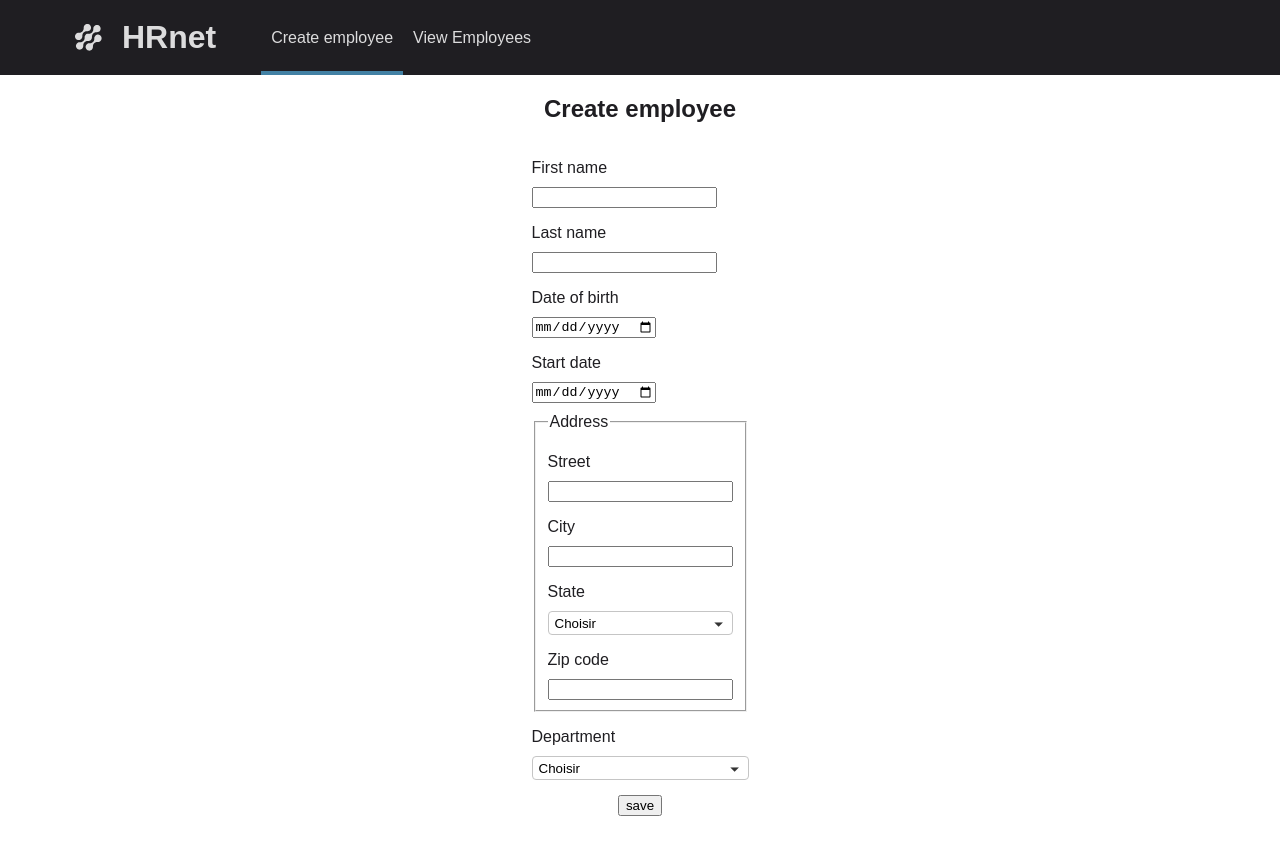
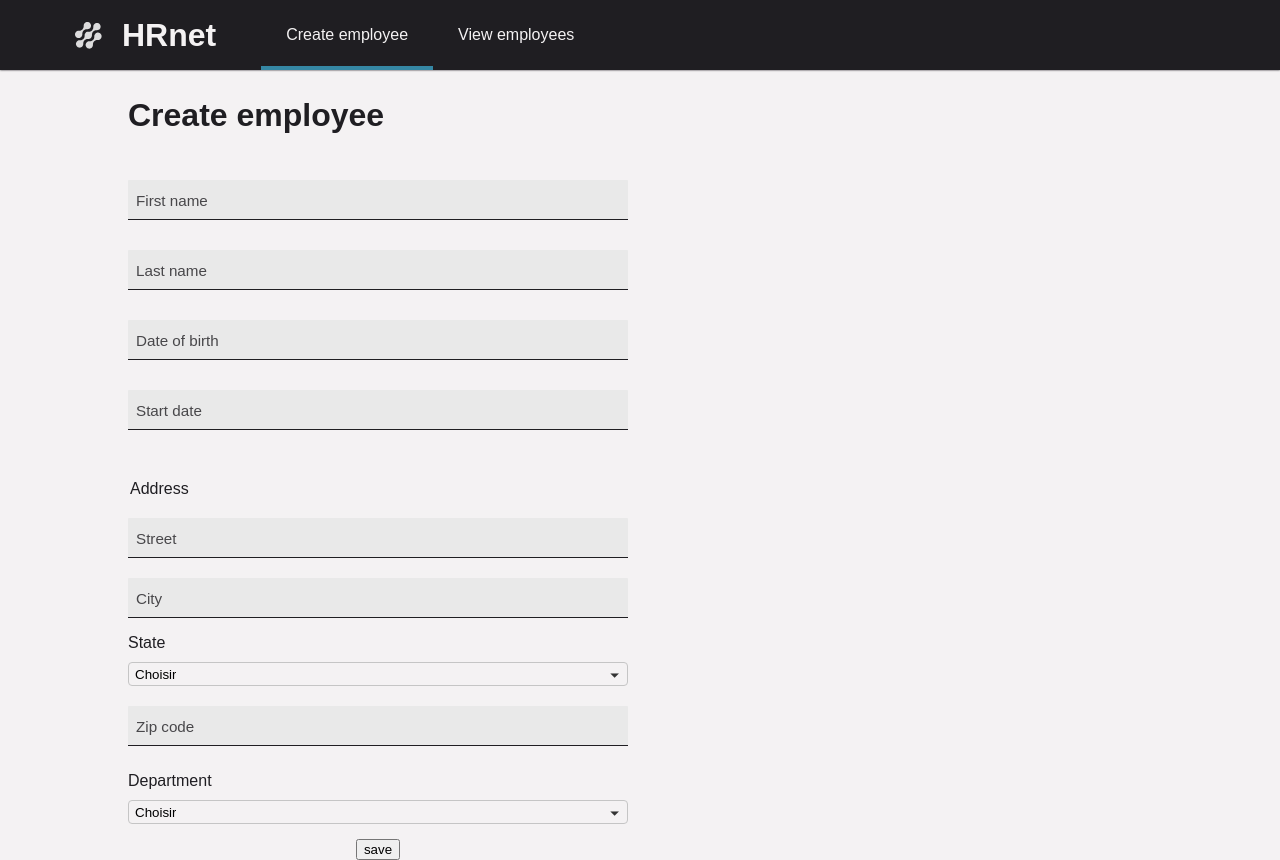
Before and after one commit to MathieuBouvet/MathieuBouvet_14_11032022, a React (Create React App) app: page / in a window 1280 px wide. Before the commit the page ends 816 px from the top, so only its background shows below. Built offline with nearby package versions, Linux system fonts and the light colour scheme.

Commit message:
Start styling the form

```diff
--- a/src/App.js
+++ b/src/App.js
@@ -2,7 +2,7 @@ import { BrowserRouter, Routes, Route } from "react-router-dom";
 
 import { EmployeeListProvider } from "./context/employeeListContext";
 
-import CreateEmployeePage from "./pages/CreateEmployeePage";
+import CreateEmployeePage from "./pages/CreateEmployeePage/CreateEmployeePage";
 import NotFoundPage from "./pages/NotFoundPage";
 import ViewEmployeesPage from "./pages/ViewEmployeesPage";
 import Layout from "./pages/Layout/Layout";
--- /dev/null
+++ b/src/components/DateInput/DateInput.css
@@ -0,0 +1,9 @@
+.date-input:hover::-webkit-calendar-picker-indicator,
+.date-input:focus::-webkit-calendar-picker-indicator {
+  transform: translateY(1px);
+}
+
+.date-input::-webkit-datetime-edit {
+  font-family: sans-serif;
+  font-size: 0.8rem;
+}
--- /dev/null
+++ b/src/components/DateInput/DateInput.jsx
@@ -0,0 +1,44 @@
+import PropTypes from "prop-types";
+import InputGroup from "../InputGroup/InputGroup";
+import { useState } from "react";
+
+import cx from "classnames";
+
+import "./DateInput.css";
+
+const DateInput = ({ inputClassName, className, value, ...props }) => {
+  const [showAsDate, setShowAsDate] = useState(false);
+
+  const formatedValue =
+    showAsDate || value === ""
+      ? value
+      : new Date(value).toLocaleDateString(undefined, {
+          day: "2-digit",
+          month: "2-digit",
+          year: "numeric",
+        });
+
+  return (
+    <InputGroup
+      {...props}
+      value={formatedValue}
+      className={cx("date-input-group", className)}
+      inputClassName={cx("date-input", inputClassName)}
+      type={showAsDate ? "date" : "text"}
+      onFocus={() => setShowAsDate(true)}
+      onBlur={() => setShowAsDate(false)}
+    />
+  );
+};
+
+DateInput.propTypes = {
+  children: PropTypes.string,
+  id: PropTypes.string,
+  value: PropTypes.string,
+  onChange: PropTypes.func,
+  className: PropTypes.string,
+  labelClassName: PropTypes.string,
+  inputClassName: PropTypes.string,
+};
+
+export default DateInput;
--- /dev/null
+++ b/src/components/InputGroup/InputGroup.css
@@ -0,0 +1,46 @@
+.input-group {
+  --input-height: 40px;
+  --input-vertical-padding: 5px;
+  --input-horizontal-padding: 8px;
+  margin-top: 20px;
+  margin-bottom: 10px;
+  height: var(--input-height);
+}
+.input-group-input:focus ~ .input-group-label,
+.input-group-input:-webkit-autofill ~ .input-group-label,
+.input-group-input:not(:placeholder-shown) ~ .input-group-label {
+  color: var(--color-tonic);
+  transform: translate(-5px, calc(-100% - var(--input-height) + 5px)) scale(0.8);
+}
+
+.input-group-label {
+  color: rgba(var(--color-brand-base), 0.8);
+  font-size: 0.95rem;
+  width: fit-content;
+  margin: 0;
+  height: calc(var(--input-height) - 2 * var(--input-vertical-padding));
+  display: flex;
+  align-items: center;
+  transform: translate(
+    var(--input-horizontal-padding),
+    calc(-100% - var(--input-vertical-padding))
+  );
+  transition: transform 0.2s ease;
+}
+
+.input-group-input {
+  height: var(--input-height);
+  padding: var(--input-vertical-padding) var(--input-horizontal-padding);
+  border: none;
+  border-radius: 1px 1px 0 0;
+  background-color: #e9e9e9;
+  border-bottom: 1px solid var(--color-brand);
+  outline: none;
+  width: 100%;
+}
+.input-group-input:hover:not(:focus) {
+  border-bottom-width: 2px;
+}
+.input-group-input:focus {
+  border-bottom: 2px solid var(--color-tonic);
+}
--- /dev/null
+++ b/src/components/InputGroup/InputGroup.jsx
@@ -0,0 +1,45 @@
+import cx from "classnames";
+import PropTypes from "prop-types";
+
+import "./InputGroup.css";
+
+const InputGroup = ({
+  children,
+  id = "",
+  value = "",
+  onChange = () => {},
+  className = "",
+  labelClassName = "",
+  inputClassName = "",
+  ...rest
+}) => {
+  return (
+    <div className={cx("input-group", className)}>
+      <input
+        className={cx("input-group-input", inputClassName)}
+        id={id}
+        value={value}
+        onChange={e => onChange(e.target.value)}
+        placeholder=" "
+        {...rest}
+      />
+      {children != null && (
+        <label htmlFor={id} className={cx("input-group-label", labelClassName)}>
+          {children}
+        </label>
+      )}
+    </div>
+  );
+};
+
+InputGroup.propTypes = {
+  children: PropTypes.string,
+  id: PropTypes.string,
+  value: PropTypes.string,
+  onChange: PropTypes.func,
+  className: PropTypes.string,
+  labelClassName: PropTypes.string,
+  inputClassName: PropTypes.string,
+};
+
+export default InputGroup;
--- a/src/hooks/useFlipTransition.js
+++ b/src/hooks/useFlipTransition.js
@@ -11,14 +11,14 @@ function useFlipTransition() {
       y = 0,
       width = 0,
       height = 0,
-    } = ref.current?.getBoundingClientRect();
+    } = ref.current?.getBoundingClientRect() ?? {};
 
     if (
       previousPosition.current !== null &&
       ref.current !== null &&
       previousSize !== null
     ) {
-      const { x: previousX, y: previousY } = previousPosition.current;
+      const { x: previousX, y: previousY } = previousPosition.current ?? {};
 
       const { width: previousWidth, height: previousHeight } =
         previousSize.current;
--- a/src/index.css
+++ b/src/index.css
@@ -1,7 +1,11 @@
 :root {
   --color-brand-base: 31, 30, 34;
-  --color-tonic-base: 66, 129, 164;
-  --color-neutral-base: 220, 220, 221;
+
+  /* --color-tonic-base: 137, 96, 142; */
+  --color-tonic-base: 53, 135, 164;
+
+  --color-neutral-base: 244, 242, 243;
+
   --color-success-base: 91, 140, 90;
   --color-error-base: 227, 101, 91;
 
@@ -22,6 +26,7 @@ html {
   font-family: sans-serif;
   font-size: 100%;
   color: var(--color-text);
+  background-color: var(--color-neutral);
 }
 
 body {
@@ -40,10 +45,6 @@ label {
   margin-bottom: 10px;
 }
 
-.address {
-  margin-top: 10px;
-}
-
 .save-employee-button {
   display: block;
   margin: auto;
--- /dev/null
+++ b/src/pages/CreateEmployeePage/CreateEmployeePage.css
@@ -0,0 +1,11 @@
+.employee-form {
+  width: 500px;
+  display: flex;
+  flex-direction: column;
+}
+
+.address {
+  margin: 40px 0 0 0;
+  padding: 0;
+  border: none;
+}
--- a/src/pages/CreateEmployeePage.jsx
+++ b/src/pages/CreateEmployeePage/CreateEmployeePage.jsx
@@ -1,10 +1,13 @@
 import { useState } from "react";
-import { Link } from "react-router-dom";
-import Modal from "../components/Modal/Modal";
-import Select from "../components/Select/Select";
-import { useEmployeeList } from "../context/employeeListContext";
-import { statesByAbbreviation } from "../data/states";
-import usePresence from "../hooks/usePresence";
+import Modal from "../../components/Modal/Modal";
+import Select from "../../components/Select/Select";
+import { useEmployeeList } from "../../context/employeeListContext";
+import { statesByAbbreviation } from "../../data/states";
+import usePresence from "../../hooks/usePresence";
+import InputGroup from "../../components/InputGroup/InputGroup";
+import DateInput from "../../components/DateInput/DateInput";
+
+import "./CreateEmployeePage.css";
 
 const CreateEmployeePage = () => {
   const { addEmployee } = useEmployeeList();
@@ -49,62 +52,65 @@ const CreateEmployeePage = () => {
   return (
     <>
       <h2>Create employee</h2>
-      <form action="" onSubmit={handleSubmit}>
-        <label htmlFor="first-name-input">First name</label>
-        <input
-          type="text"
+      <form action="" onSubmit={handleSubmit} className="employee-form">
+        <InputGroup
           id="first-name-input"
           value={firstName}
-          onChange={e => setFirstName(e.target.value)}
-        />
-        <label htmlFor="last-name-input">Last name</label>
-        <input
-          type="text"
+          onChange={setFirstName}
+        >
+          First name
+        </InputGroup>
+        <InputGroup
           id="last-name-input"
           value={lastName}
-          onChange={e => setLastName(e.target.value)}
-        />
-        <label htmlFor="birth-date-input">Date of birth</label>
-        <input
-          type="date"
+          onChange={setLastName}
+        >
+          Last name
+        </InputGroup>
+        <DateInput
           id="birth-date-input"
           value={birthDate}
-          onChange={e => setBirthDate(e.target.value)}
-        />
-        <label htmlFor="start-date-input">Start date</label>
-        <input
-          type="date"
+          onChange={setBirthDate}
+        >
+          Date of birth
+        </DateInput>
+        <DateInput
           id="start-date-input"
           value={startDate}
-          onChange={e => setStartDate(e.target.value)}
-        />
+          onChange={setStartDate}
+        >
+          Start date
+        </DateInput>
         <fieldset className="address">
           <legend>Address</legend>
-          <label htmlFor="street-input">Street</label>
-          <input
+          <InputGroup
             type="text"
             id="street-input"
             value={street}
-            onChange={e => setStreet(e.target.value)}
-          />
-          <label htmlFor="city-input">City</label>
-          <input
+            onChange={setStreet}
+          >
+            Street
+          </InputGroup>
+          <InputGroup
             type="text"
             id="city-input"
             value={city}
-            onChange={e => setCity(e.target.value)}
-          />
+            onChange={setCity}
+          >
+            City
+          </InputGroup>
           <label htmlFor="state-input">State</label>
           <Select selected={state} onChange={setState} id="state-input">
             {statesByAbbreviation}
           </Select>
-          <label htmlFor="zip-code-input">Zip code</label>
-          <input
+          <InputGroup
             type="text"
             id="zip-code-input"
             value={zipCode}
-            onChange={e => setZipCode(e.target.value)}
-          />
+            onChange={setZipCode}
+          >
+            Zip code
+          </InputGroup>
         </fieldset>
         <label htmlFor="department-input">Department</label>
         <Select
--- a/src/pages/Layout/Layout.jsx
+++ b/src/pages/Layout/Layout.jsx
@@ -26,7 +26,7 @@ const Layout = () => {
             </li>
             <li className="nav-item">
               <Link to="/employees" className="nav-link">
-                View Employees
+                View employees
               </Link>
               {location.pathname === "/employees" && (
                 <div ref={ref} className="active-marker"></div>
@@ -35,7 +35,7 @@ const Layout = () => {
           </ul>
         </nav>
       </header>
-      <main className="flex-column-container">
+      <main className="main-content">
         <Outlet />
       </main>
     </>
--- a/src/pages/Layout/layout.css
+++ b/src/pages/Layout/layout.css
@@ -1,10 +1,11 @@
 .top-bar {
   background-color: var(--color-brand);
   color: var(--color-neutral);
-  height: 75px;
+  height: 70px;
   display: flex;
   align-items: center;
   padding: 0 75px;
+  box-shadow: 0 0 2px 0 var(--color-brand);
 }
 
 .app-title {
@@ -42,12 +43,14 @@
   text-decoration: none;
   display: flex;
   align-items: center;
-  padding: 0 10px;
+  padding: 0 25px;
   transition: background-color 0.2s ease;
-  flex-grow: 1;
 }
 .nav-link:hover {
-  background-color: rgba(var(--color-neutral-base), 0.1);
+  background-color: rgba(var(--color-neutral-base), 0.05);
+}
+.nav-link:active {
+  background-color: rgba(var(--color-neutral-base), 0.08);
 }
 
 .active-marker {
@@ -57,5 +60,15 @@
   z-index: 1;
   height: 4px;
   background-color: var(--color-tonic);
+}
 
+.main-content {
+  --content-padding: 55px;
+  padding: 0 var(--content-padding);
+  max-width: calc(1024px + 2 * var(--content-padding));
+  margin: auto;
 }
+
+.main-content h2 {
+  font-size: 2rem;
+}
--- a/src/pages/ViewEmployeesPage.jsx
+++ b/src/pages/ViewEmployeesPage.jsx
@@ -6,7 +6,7 @@ const ViewEmployeesPage = () => {
   return (
     <>
       <header>
-        <h1>Current Employees</h1>
+        <h2>Current Employees</h2>
       </header>
     </>
   );
```
